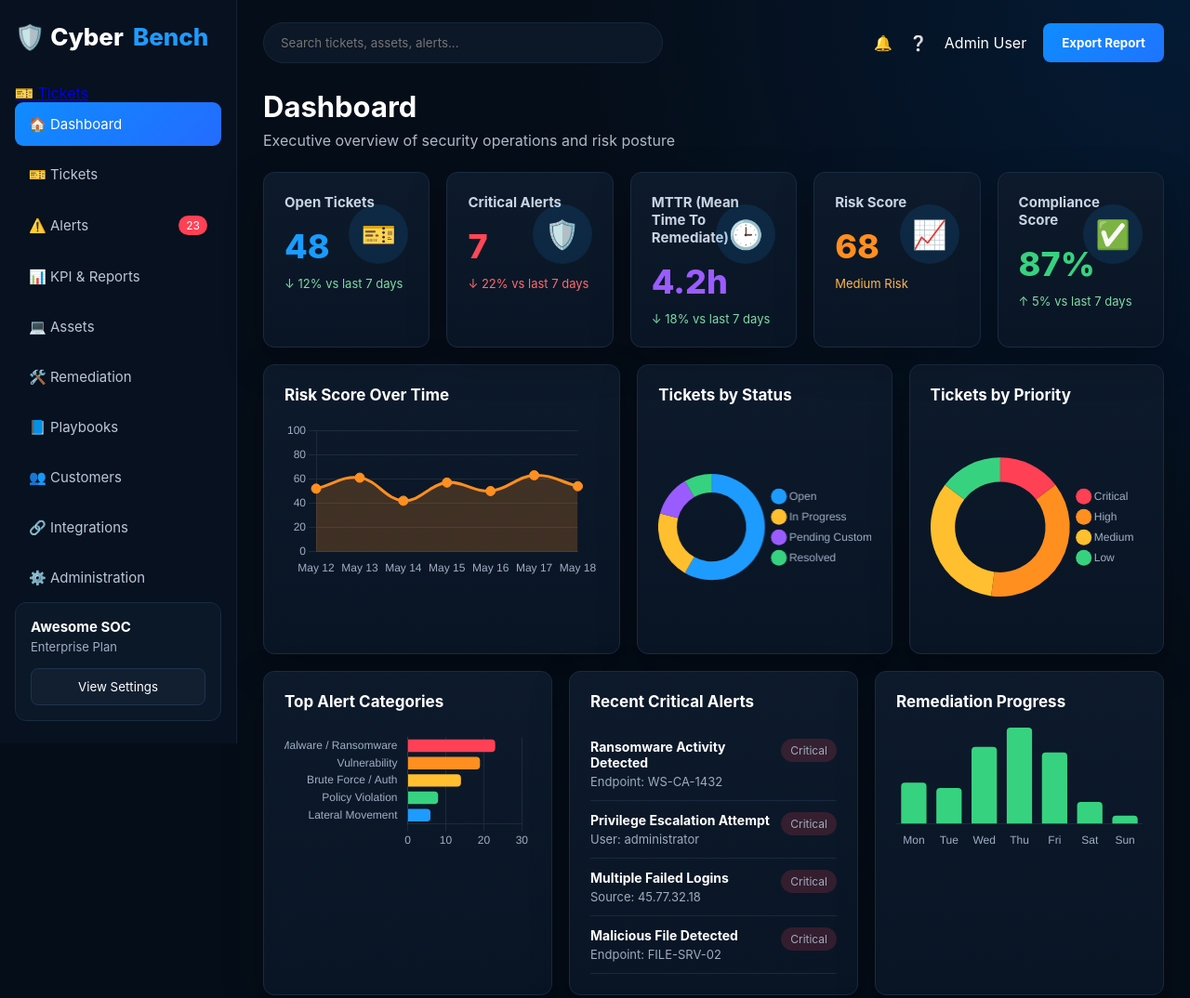
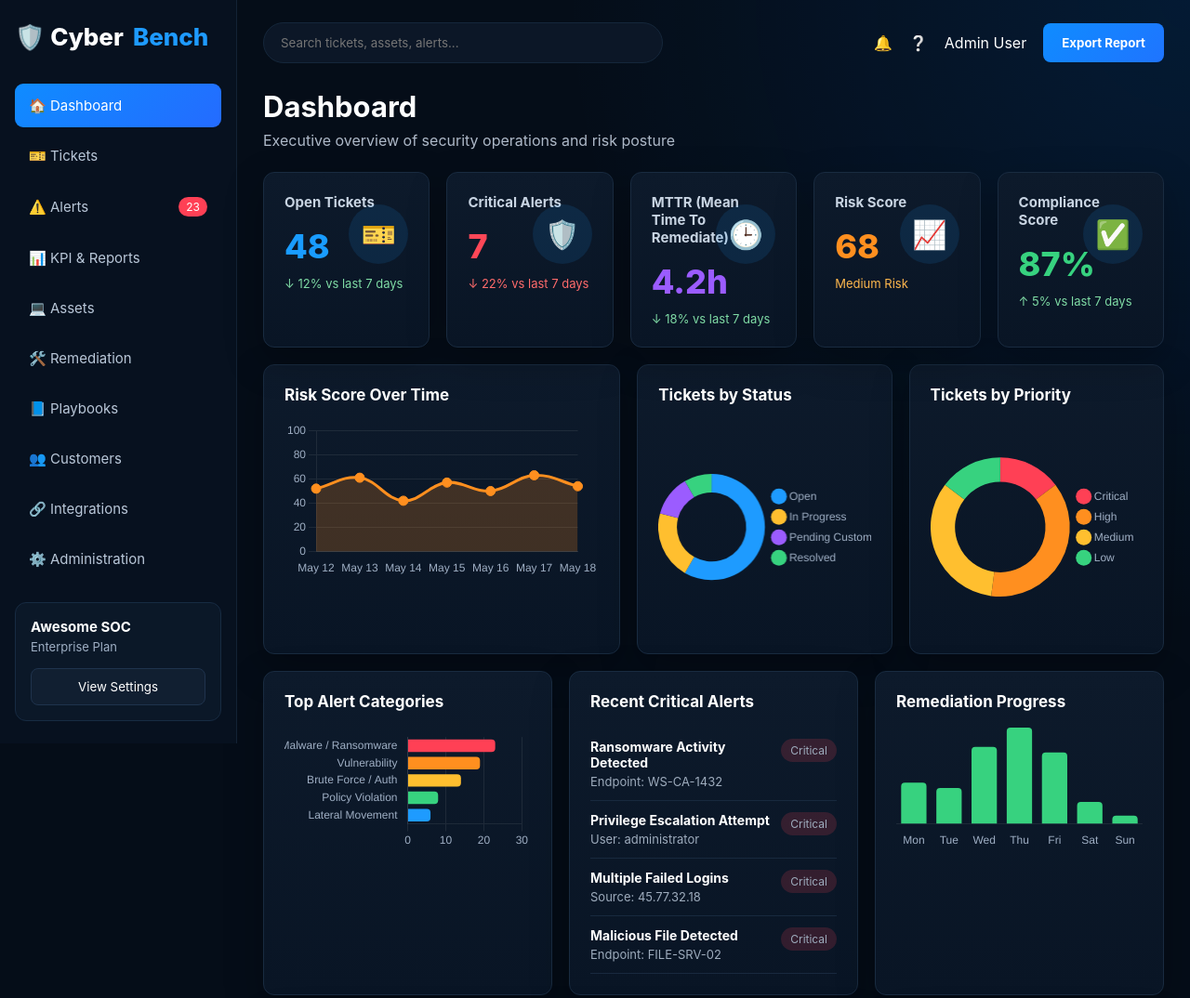
Before and after one commit to dominicb1700-oss/cyberbench-site, a website: page dashboard.html in a window 1280 px wide. Shown: the top 1074 px of the page at 93% size. Drawn offline with nearby package versions, Linux system fonts and the light colour scheme.

Commit message:
Update dashboard.html

```diff
--- a/dashboard.html
+++ b/dashboard.html
@@ -362,7 +362,6 @@
   <div class="app">
     <aside class="sidebar">
       <div class="brand">🛡️ Cyber<span>Bench</span></div>
-<a href="/tickets">🎫 Tickets</a>
       <nav class="nav">
         <a class="active" href="#">🏠 Dashboard</a>
         <a href="/tickets">🎫 Tickets</a>
```
